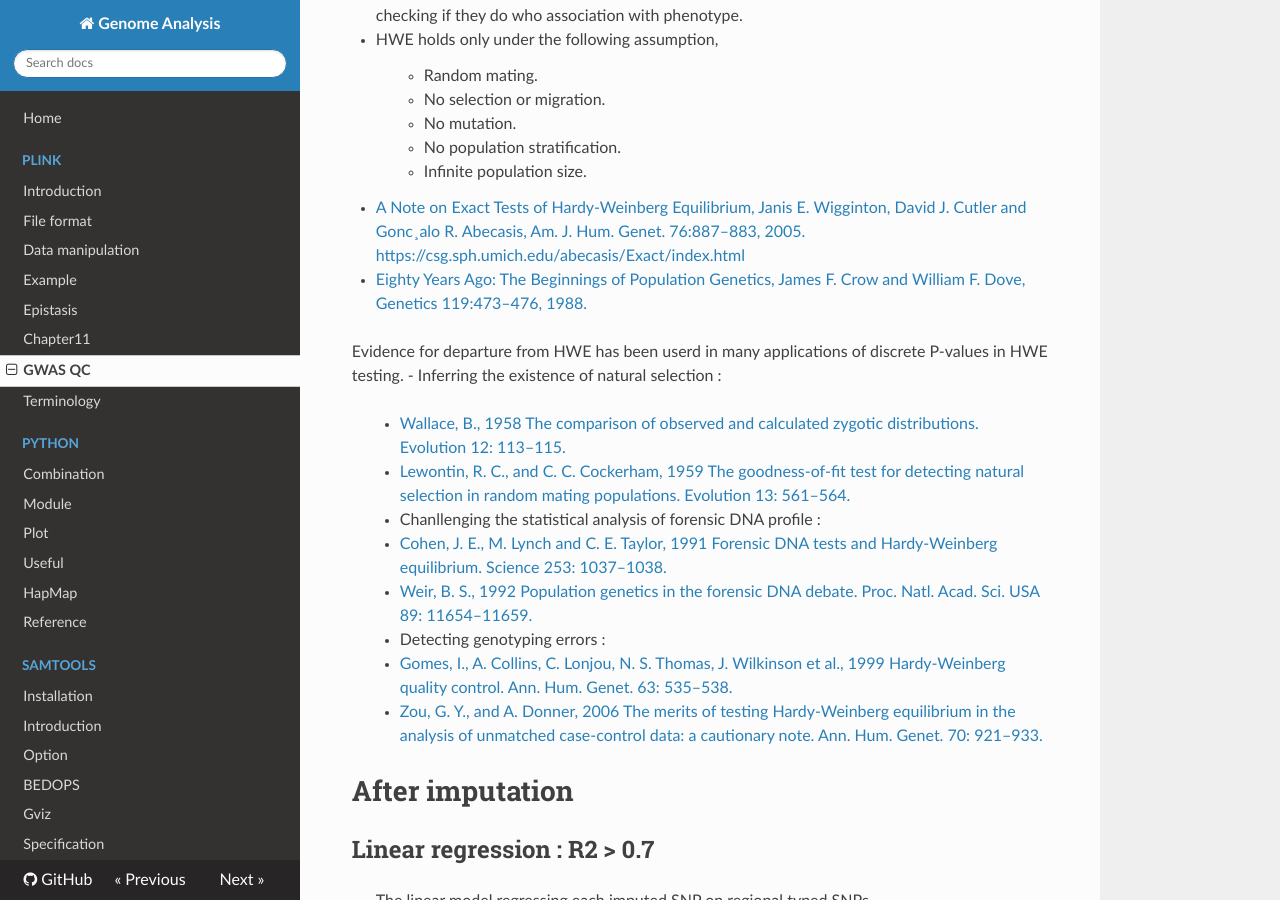
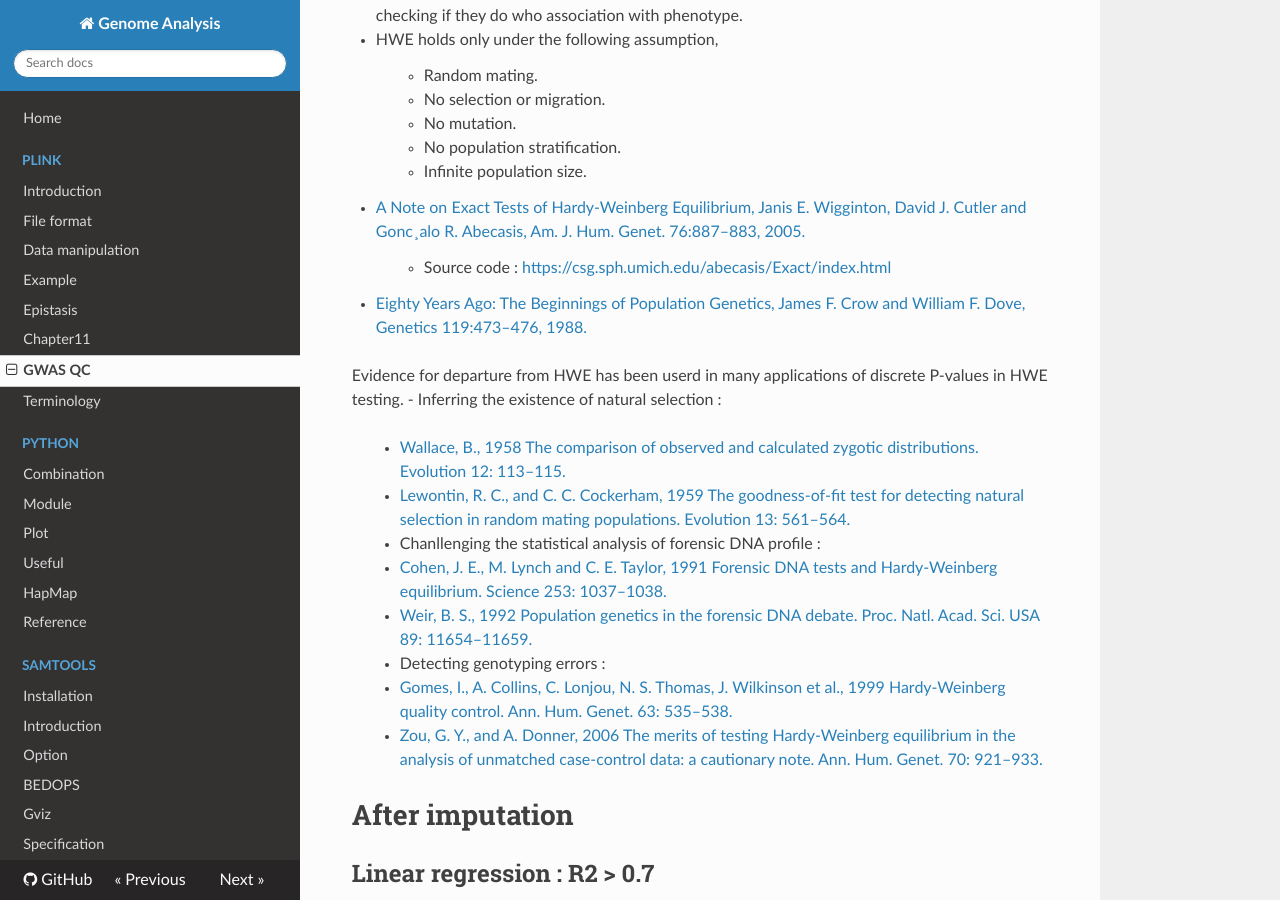
Before and after one commit to WonyoungCho/plink, an MkDocs documentation site: the page built from docs/GWAS.md, in a window 1280 px wide and 900 px high, scrolled down 4534 px. Built offline with MkDocs 1.6.1, drawn with Linux system fonts in a browser that asks for light colours; nearby versions of some CDN libraries; old or Windows-style settings are respelled for this version of MkDocs.

Commit message:
Update GWAS.md

```diff
--- a/docs/GWAS.md
+++ b/docs/GWAS.md
@@ -160,7 +160,8 @@
 > - No population stratification.
 > - Infinite population size.
 
-- [A Note on Exact Tests of Hardy-Weinberg Equilibrium, Janis E. Wigginton, David J. Cutler and Gonc¸alo R. Abecasis, Am. J. Hum. Genet. 76:887–883, 2005.](https://www.ncbi.nlm.nih.gov/pmc/articles/PMC1199378/) <https://csg.sph.umich.edu/abecasis/Exact/index.html>
+- [A Note on Exact Tests of Hardy-Weinberg Equilibrium, Janis E. Wigginton, David J. Cutler and Gonc¸alo R. Abecasis, Am. J. Hum. Genet. 76:887–883, 2005.](https://www.ncbi.nlm.nih.gov/pmc/articles/PMC1199378/)
+> - Source code : <https://csg.sph.umich.edu/abecasis/Exact/index.html>
 - [Eighty Years Ago: The Beginnings of Population Genetics, James F. Crow and William F. Dove, Genetics 119:473–476, 1988.](https://www.ncbi.nlm.nih.gov/pmc/articles/PMC1203431/)
 
 Evidence for departure from HWE has been userd in many applications of discrete P-values in HWE testing.
```
